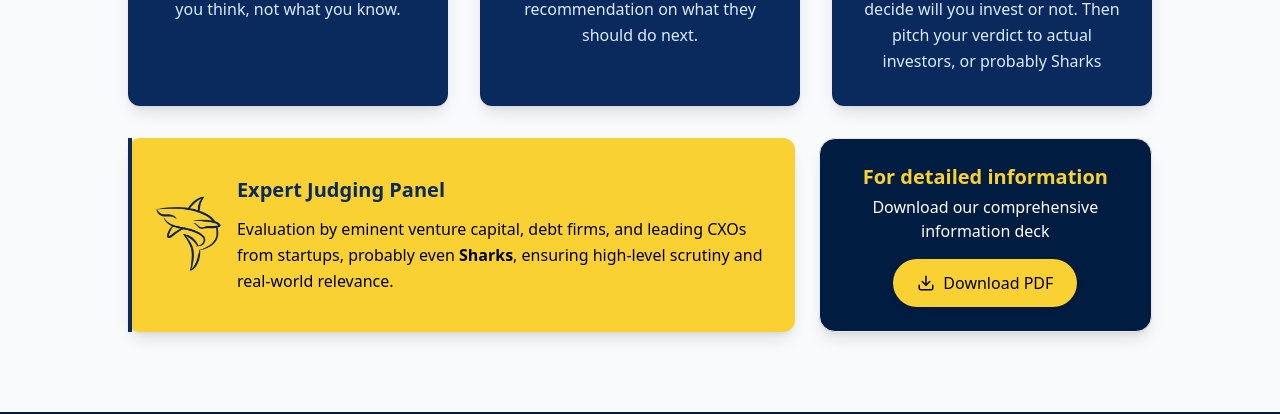
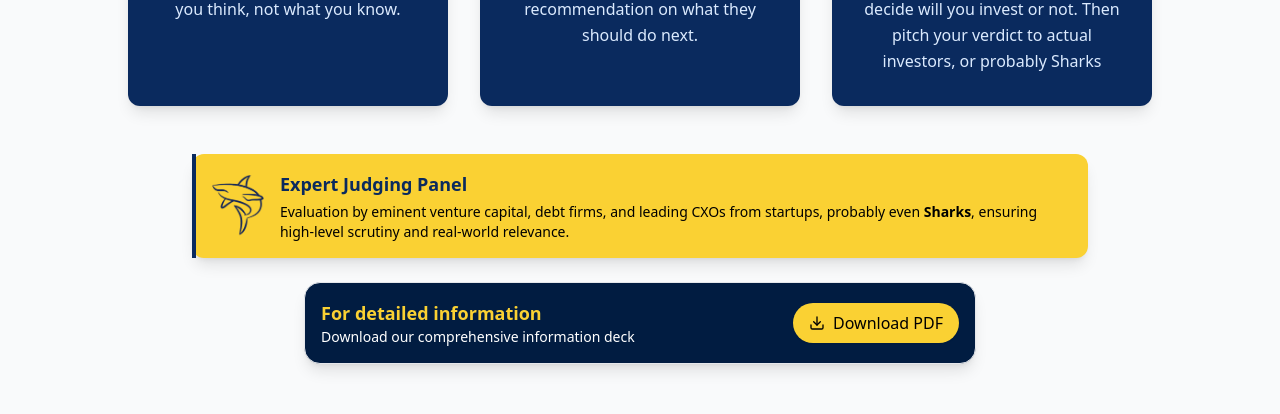
Before and after one commit to rajatveriseek/veriseek-website, a Next.js app: page /sharkathon in a window 1280 px wide. Shown: the part 1180-1594 px from the top of the page. Built offline with nearby package versions, Linux system fonts and the light colour scheme.

Commit message:
changes-download pdf

```diff
--- a/components/sharkathon/simulation.tsx
+++ b/components/sharkathon/simulation.tsx
@@ -59,60 +59,59 @@ const SimulationProcess = () => {
           ))}
         </div>
 
-        {/* Expert Panel and Download Box in single row */}
-        <div className="flex flex-col md:flex-row gap-6 mt-8 max-w-5xl mx-auto">
-          {/* Expert Panel Section - Taking 2/3 of the space */}
-          <div className="bg-secondary rounded-xl shadow-lg md:w-2/3 transform transition-all duration-300 hover:shadow-xl">
-            <div className="p-6 border-l-4 flex items-center gap-4 h-full" style={{ borderColor: navyBlue }}>
+        {/* Expert Panel Section */}
+        <div className="mt-12 max-w-4xl mx-auto">
+          <div className="bg-secondary rounded-xl shadow-lg transform transition-all duration-300 hover:shadow-xl">
+            <div className="p-4 border-l-4 flex items-center gap-4" style={{ borderColor: navyBlue }}>
               {/* Shark Image */}
               <img
                 src="/shark.png"
                 alt="Shark Icon"
-                className="w-20 h-20 object-contain"
+                className="w-16 h-16 object-contain"
               />
 
               {/* Text */}
               <div>
-                <h4 className="text-xl font-bold mb-3" style={{ color: navyBlue }}>
+                <h4 className="text-lg font-bold mb-1" style={{ color: navyBlue }}>
                   Expert Judging Panel
                 </h4>
-                <p className="text-black leading-relaxed">
+                <p className="text-black text-sm">
                   Evaluation by eminent venture capital, debt firms, and leading CXOs from startups, probably even <span className='font-bold'>Sharks</span>,
                   ensuring high-level scrutiny and real-world relevance.
                 </p>
               </div>
             </div>
           </div>
+        </div>
 
-          {/* Download Box - Taking 1/3 of the space */}
-          <div className="md:w-1/3">
+        {/* Download Box */}
+        <div className="mt-6 max-w-2xl mx-auto">
           <Card
             className={cn(
-                "w-full h-full bg-primary border border-gray-200 rounded-2xl shadow-lg",
+              "w-full bg-primary border border-gray-200 rounded-2xl shadow-lg",
               "transition-all duration-300 hover:shadow-xl hover:scale-[1.01]"
             )}
           >
-              <CardContent className="flex flex-col items-center justify-center p-6 h-full">
-                <div className="mb-4 text-center">
-                  <h3 className="text-xl font-semibold text-secondary">For detailed information</h3>
-                  <p className="text-white mt-1">Download our comprehensive information deck</p>
+            <CardContent className="flex flex-col md:flex-row items-center justify-between p-4">
+              <div className="mb-2 md:mb-0">
+                <h3 className="text-lg font-semibold text-secondary">For detailed information</h3>
+                <p className="text-white text-sm">Download our comprehensive information deck</p>
               </div>
               <a
                 href="/deck.pdf"
                 target="_blank"
                 rel="noopener noreferrer"
                 className={cn(
-                    "flex items-center gap-2 px-6 py-3 bg-secondary text-black rounded-full",
-                    "font-medium transition-all duration-200 hover:-translate-y-2 hover:shadow-xl",
-                    "shadow-md hover:shadow-lg"
+                  "flex items-center gap-2 px-4 py-2 bg-secondary text-black rounded-full",
+                  "font-medium transition-all duration-200 hover:-translate-y-1 hover:shadow-md",
+                  "shadow-sm"
                 )}
               >
-                  <Download size={18} />
+                <Download size={16} />
                 Download PDF
               </a>
             </CardContent>
           </Card>
-          </div>
         </div>
 
       </div>
```
Also changed, not shown: 1 other file (tests, documents, lock files or other folders). Lines whose indentation alone changed are shown as unchanged.
